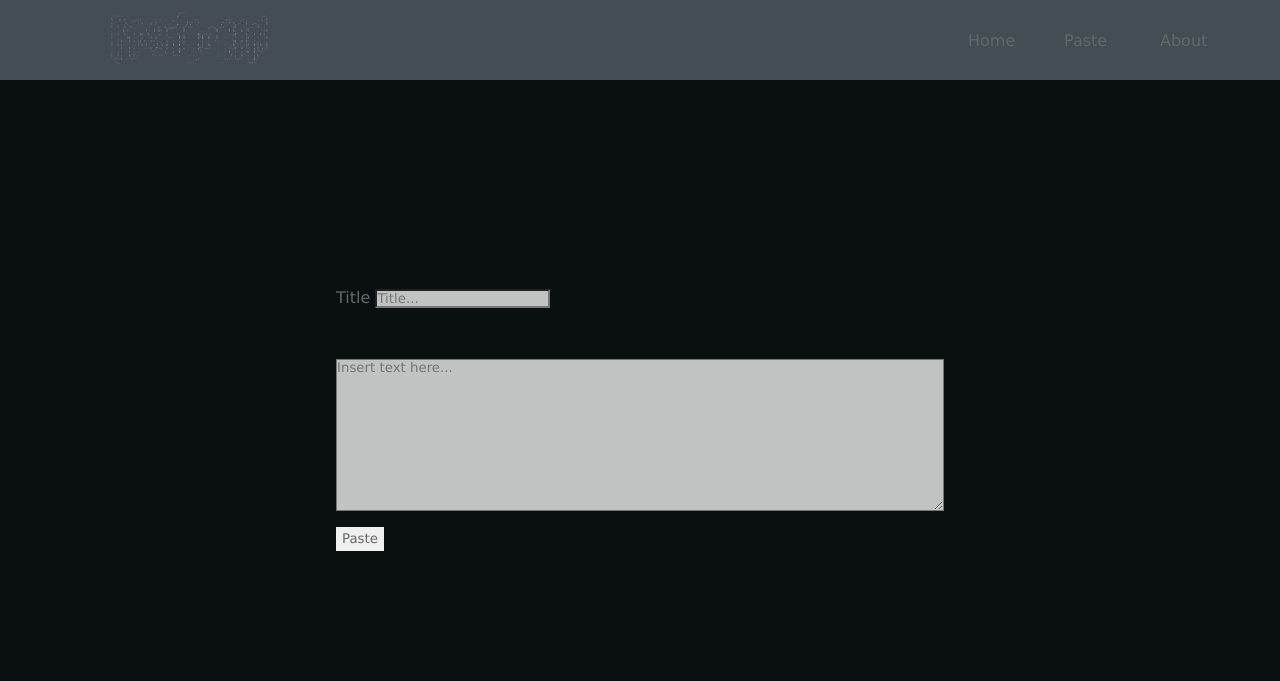
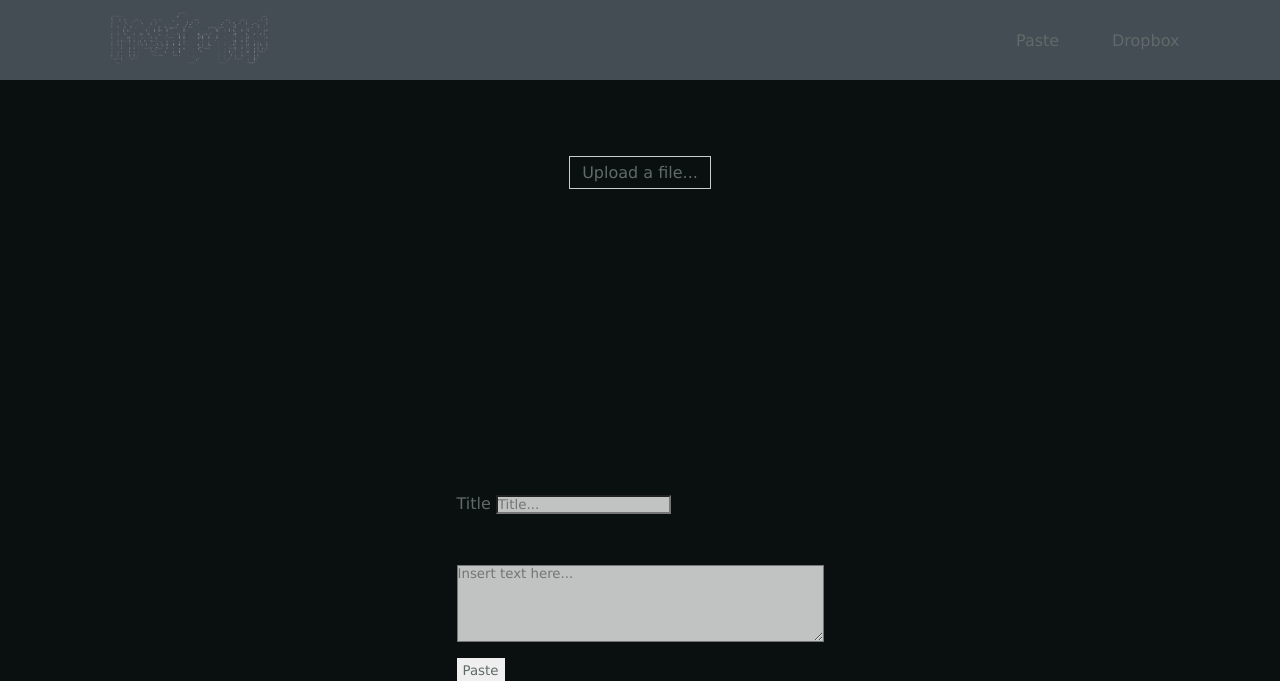
Before and after one commit to skillz4real/paste-bin, a Flask app: page / in a window 1280 px wide. Shown: the top 681 px of the page. Run offline with Flask 3, Linux system fonts and the light colour scheme.

Commit message:
Added some dropbox related code

```diff
--- a/app.py
+++ b/app.py
@@ -2,16 +2,6 @@
 import sqlite3
 from datetime import datetime
 import rpg
-
-con = sqlite3.connect("paste.db")
-
-cursor = con.cursor()
-
-cursor.execute("CREATE TABLE IF NOT EXISTS paste(id TEXT PRIMARY KEY, title TEXT, date DATE, data TEXT);")
-
-con.commit()
-
-con.close()
 
 app = Flask(__name__)
 
@@ -58,7 +48,6 @@
     for value in values:
         l.append(tuple_to_dict(value))
     con.close()
-    print(l)
     return render_template("paste.html", pastes=l)
 
 '''
@@ -81,10 +70,49 @@
         values = res.fetchall()
     except:
         return "No Results"
-    print(values)
     data, = values[-1]
     return str(data)
 
+@app.route('/dropbox', methods=["GET","POST"])
+def dropbox():
+    if request.method == 'POST':
+        id = rpg.Gen((False, False, 6)) #find a way to make sure that there is no collision
+        con = sqlite3.connect('files.db')
+        cursor = con.cursor()
+        #value = request.form['filename']
+        #title = request.form["paste-title"]
+        date = str(datetime.now()).split(".")[0]
+        res = cursor.execute(f"SELECT id FROM paste;")
+        cursor.execute(f"INSERT INTO paste VALUES (?, ?, ?,?);",(id, title, date, value))
+        #SELECT col1,col2... FROM db ORDER BY col1
+        #SELECT col1 FROM db WHERE id='id_2'
+        con.commit()
+        con.close()
+
+
+    con = sqlite3.connect('paste.db')
+    cursor = con.cursor()
+    res = cursor.execute("SELECT id, title, data FROM paste")
+    values = res.fetchall()
+    l = []
+    for value in values:
+        l.append(tuple_to_dict(value))
+    con.close()
+    return render_template("dropbox.html", files=f)
+
+
 
 if __name__=="__main__":
+    con = sqlite3.connect("paste.db")
+    cursor = con.cursor()
+    cursor.execute("CREATE TABLE IF NOT EXISTS paste(id TEXT PRIMARY KEY, title TEXT, date DATE, data TEXT);")
+    con.commit()
+    con.close()
+
+    con = sqlite3.connect("files.db")
+    cursor = con.cursor()
+    cursor.execute("CREATE TABLE IF NOT EXISTS files(id TEXT PRIMARY KEY, title TEXT, date DATE, hash TEXT, path TEXT);")
+    con.commit()
+    con.close()
+
     app.run(debug=True, host="0.0.0.0", port=9991)
--- a/static/css/main.css
+++ b/static/css/main.css
@@ -3,6 +3,17 @@
   --white: #606a69;
   --highlights: #485655;
   --bg: #444c54;
+}
+
+input[type="file"] {
+  display: none;
+}
+
+.custom-file-upload {
+  border: 1px solid #ccc;
+  display: inline-block;
+  padding: 6px 12px;
+  cursor: pointer;
 }
 
 *{
--- a/templates/base.html
+++ b/templates/base.html
@@ -15,9 +15,8 @@
         </a>
       </div>
       <ul class="primary-nav flex" data-visible="false">
-        <li><a href="/"><span>Home</span></a></li>
         <li><a href="/paste"><span>Paste</span></a></li>
-        <li><a href="https://github.com/skillz4real" target="_blank"><span>About</span></a></li>
+        <li><a href="/dropbox"><span>Dropbox</span></a></li>
       </ul>
     </nav>
     <!-- can add jinja syntaxe for control flow and add if user logged in then display account info else display login buttons -->
--- a/templates/index.html
+++ b/templates/index.html
@@ -1,12 +1,20 @@
 {% extends "base.html" %}
 
   {% block content %}
+
+    <form action="/dropbox" class= "paste grid" method="POST">
+      <label for="file-upload" class="custom-file-upload">
+        Upload a file...
+      </label>
+      <input id="file-upload" type="file" />
+    </form>
+
     <form action="/paste" class="paste grid" method="POST">
-      <span id="title"> <label for="paste-title"> Title </label> <input type="text" class = "textarea" name="paste-title" placeholder="Title..."> </span>
+      <span id="title">
+                <label for="paste-title"> Title </label> <input type="text" class = "textarea" name="paste-title" placeholder="Title..."> </span>
       <!-- might add a random name generator -->
       </br>
-
-      <textarea rows="10" cols="100" placeholder="Insert text here..." class="textarea" name="paste" id = "paste"></textarea>
+      <textarea rows="5" cols="50" placeholder="Insert text here..." class="textarea" name="paste" id = "paste"></textarea>
       <input type="submit" value="Paste" class="submit">
     </form>
   {% endblock %}
```
